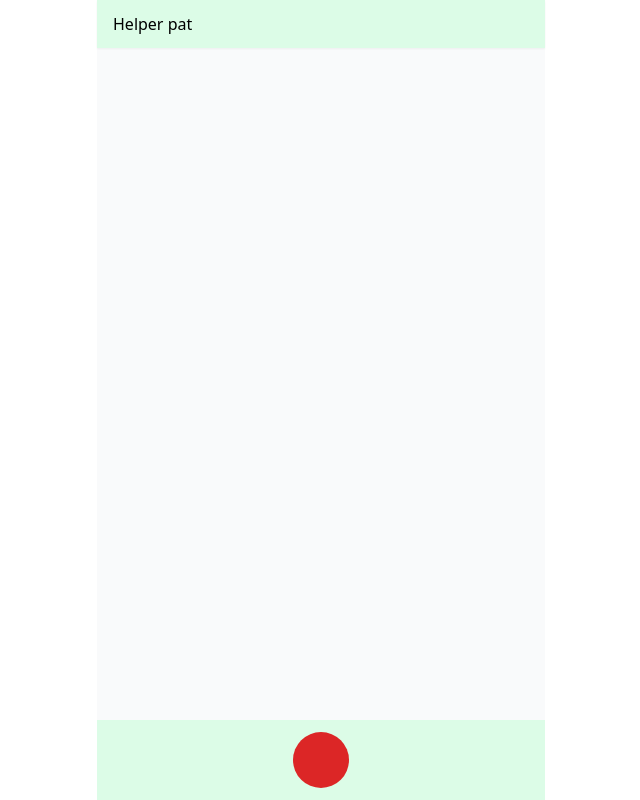
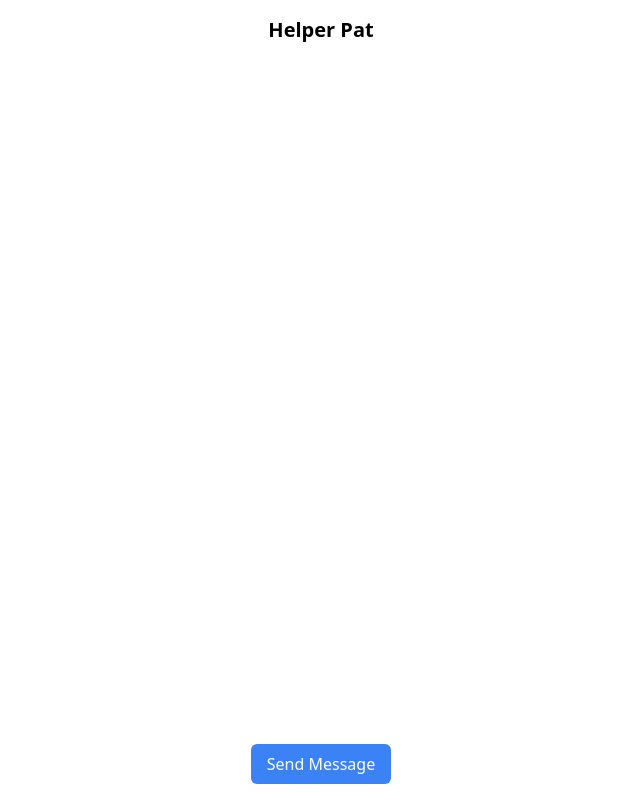
Before and after one commit to kwonkwonn/termuxAndControl, a React (Vite) app: page / in a window 1280 px wide. Shown: the whole page, without its empty margins (319-959 px from the left). Built offline with nearby package versions, Linux system fonts and the light colour scheme.

Commit message:
revised web structure

```diff
--- a/src/module/mainBox.jsx
+++ b/src/module/mainBox.jsx
@@ -5,100 +5,72 @@ const MobileChatInterface = () => {
   const [isPressed, setIsPressed] = useState(false);
 
   const handleButtonPress = async () => {
-    if (isPressed.valueOf(false)) {
+    if (!isPressed) {
       try {
         setIsPressed(true);
-        const userResponse = await fetch("https://localhost:3000/chatVoice");
+        await fetch("https://localhost:3000/chatVoice");
       } catch (err) {
-        console.log("err:", err);
+        console.log("Error starting recording:", err);
       }
     } else {
       setIsPressed(false);
       try {
         const userResponse = await fetch("https://localhost:3000/quitChat");
-        const userData = await userResponse.json();
-        try {
-          setMessages((prev) => [
-            {
-              type: "user",
-              content: userData.message,
-            },
-          ]);
-        } catch (err) {
-          console.error("Error:", error);
+        const reader = userResponse.body.getReader();
+        const decoder = new TextDecoder("utf-8");
+
+        let userMessage = "",
+          aiMessage = "";
+        let readUser = true;
+
+        while (true) {
+          const { done, value } = await reader.read();
+          if (done) break;
+          const chunk = decoder.decode(value, { stream: true });
+          if (readUser) {
+            userMessage += chunk;
+            readUser = false;
+          } else {
+            aiMessage += chunk;
           }
-        const aiResponse = await fetch("/your-ai-endpoint");
-        aiData = await aiResponse.json();
-        userData = await userResponse.json();
+        }
 
         setMessages((prev) => [
           ...prev,
-          {
-            type: "ai",
-            content: aiData.message,
-          },
+          { type: "user", content: userMessage },
+          { type: "ai", content: aiMessage },
         ]);
       } catch (error) {
-        console.error("Error:", error);
+        console.error("Error stopping recording or fetching response:", error);
       }
     }
   };
 
   return (
-    // 전체 컨테이너를 viewport 높이로 고정하고 flex 레이아웃 사용
-    <div className="flex flex-col h-screen w-full max-w-md mx-auto bg-gray-50">
-      {/* 헤더 - 고정 높이 */}
-      <div className="bg-green-100 px-4 py-3 shadow-sm">
-        <h1 className="text-base font-32px">Helper pat</h1>
-      </div>
-
-      {/* 채팅 영역 - 남은 공간 모두 차지 */}
-      <div className="flex-1 overflow-y-auto px-4 py-2">
-        <div className="space-y-3">
+    <div className="flex flex-col h-screen p-4">
+      <header className="text-center text-xl font-bold mb-4">Helper Pat</header>
+      <div className="flex-grow overflow-y-auto space-y-4">
         {messages.map((message, index) => (
           <div
             key={index}
-              className={`flex ${
-                message.type === "ai" ? "justify-start" : "justify-end"
+            className={`max-w-[60%] p-3 rounded-lg ${
+              message.type === "user"
+                ? "bg-green-200 self-end text-right"
+                : "bg-gray-200 self-start text-left"
             }`}
           >
-              <div
-                className={`max-w-[85%] p-3 rounded-lg ${
-                  message.type === "ai"
-                    ? "bg-blue-100 text-left"
-                    : "bg-blue-200 text-right"
-                }`}
-              >
-                <p className="text-sm break-words">{message.content}</p>
-              </div>
+            {message.content}
           </div>
         ))}
       </div>
-      </div>
-
-      {/* 버튼 영역 - 하단에 고정 */}
-      <div className="bg-green-100 px-4 py-3 shadow-t">
-        <div className="flex justify-center items-center">
+      <div className="mt-4 text-center">
         <button
           onClick={handleButtonPress}
-            disabled={isPressed}
-            className={`w-14 h-14 rounded-full transition-colors duration-200 focus:outline-none active:scale-95 ${
-              isPressed ? "bg-red-800" : "bg-red-600"
-            }`}
-            style={{
-              // Safari에서의 하이라이트 제거
-              WebkitTapHighlightColor: "transparent",
-              // 더블탭 줌 방지
-              touchAction: "manipulation",
-            }}
+          className="bg-blue-500 text-white px-4 py-2 rounded-md hover:bg-blue-600 transition duration-300"
         >
-            <span className="sr-only">Send Message</span>
+          {isPressed ? "Stop Recording" : "Send Message"}
         </button>
       </div>
-      </div>
-
-      {/* iOS Safari에서 하단 안전 영역 확보 */}
-      <div className="h-safe-bottom bg-green-100" />
     </div>
   );
 };
```
Lines whose indentation alone changed are shown as unchanged.
